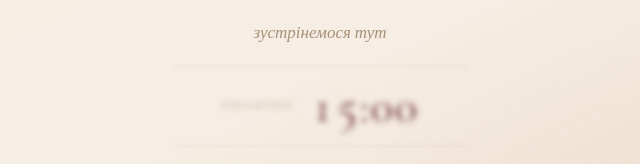
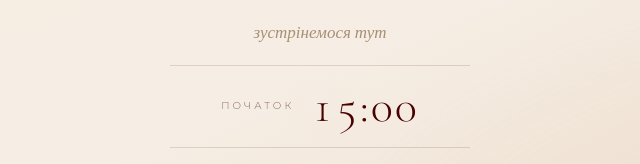
Before and after one commit to sofiaseme111-arch/our.wedding.day, a plain HTML site: page index.html in a window 1280 px wide. Shown: the part 2704-2868 px from the top of the page, 320-960 px from the left. Drawn offline with nearby package versions, Linux system fonts and the light colour scheme; a web font is replaced by a local one.

Commit message:
Fix blurred wedding start time

```diff
--- a/index.html
+++ b/index.html
@@ -538,6 +538,21 @@ html,body{max-width:100%;overflow-x:hidden}
   .event-time-value{font-size:36px}
 }
 
+
+/* keep the start-time block crisp */
+.event-time{
+  opacity:0;
+  filter:none !important;
+  -webkit-filter:none !important;
+}
+.event-time *{
+  filter:none !important;
+  -webkit-filter:none !important;
+}
+.location .reveal.show .event-time{
+  opacity:1;
+}
+
 </style>
 </head>
 <body>
@@ -621,7 +636,7 @@ html,body{max-width:100%;overflow-x:hidden}
       <div class="eyebrow stagger">Місце нашої зустрічі</div>
       <div class="place stagger">Ворзельська церква ЄХБ</div>
       <div class="location-rule stagger">зустрінемося тут</div>
-      <div class="event-time stagger" aria-label="Початок о 15:00">
+      <div class="event-time" aria-label="Початок о 15:00">
         <span class="event-time-label">Початок</span>
         <span class="event-time-value">15:00</span>
       </div>
```
